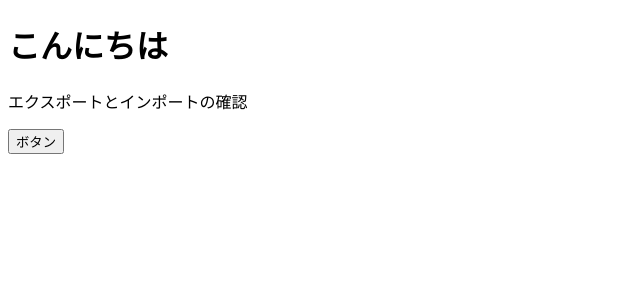
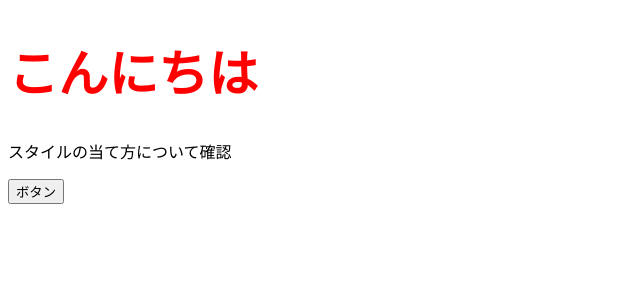
Before and after one commit to yoshi-nip/react-pra, a React (Create React App) app in the folder src/: page / in a window 1280 px wide. Shown: the top 300 px of the page, without its empty margins (0-640 px from the left). Built offline with nearby package versions, Linux system fonts and the light colour scheme.

Commit message:
スタイルの当て方について確認

```diff
--- a/src/App.jsx
+++ b/src/App.jsx
@@ -2,10 +2,14 @@
 
 const App = () => {
   const onClickButton = () =>alert()
+  const cssSample = {
+    color : 'red',
+    fontSize: '50px'
+  };
   return (
     <>
-      <h1>こんにちは</h1>
-      <p>エクスポートとインポートの確認</p>
+      <h1 style={cssSample}>こんにちは</h1>
+      <p>スタイルの当て方について確認</p>
       <button onClick={onClickButton}>ボタン</button>
     </>
   )
```
